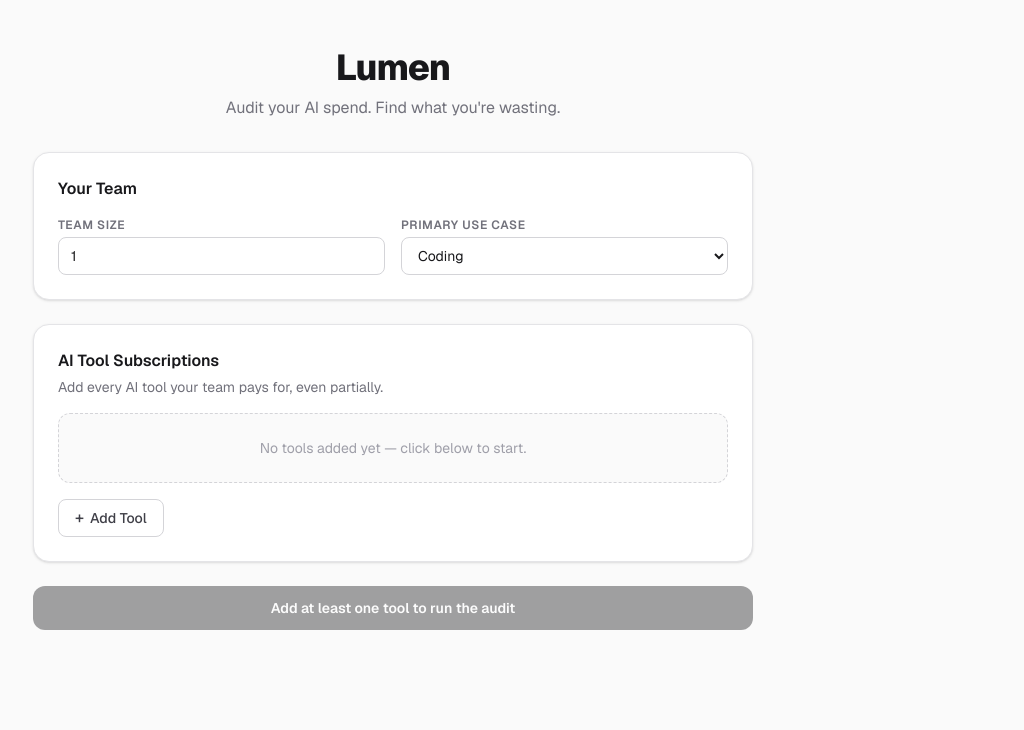
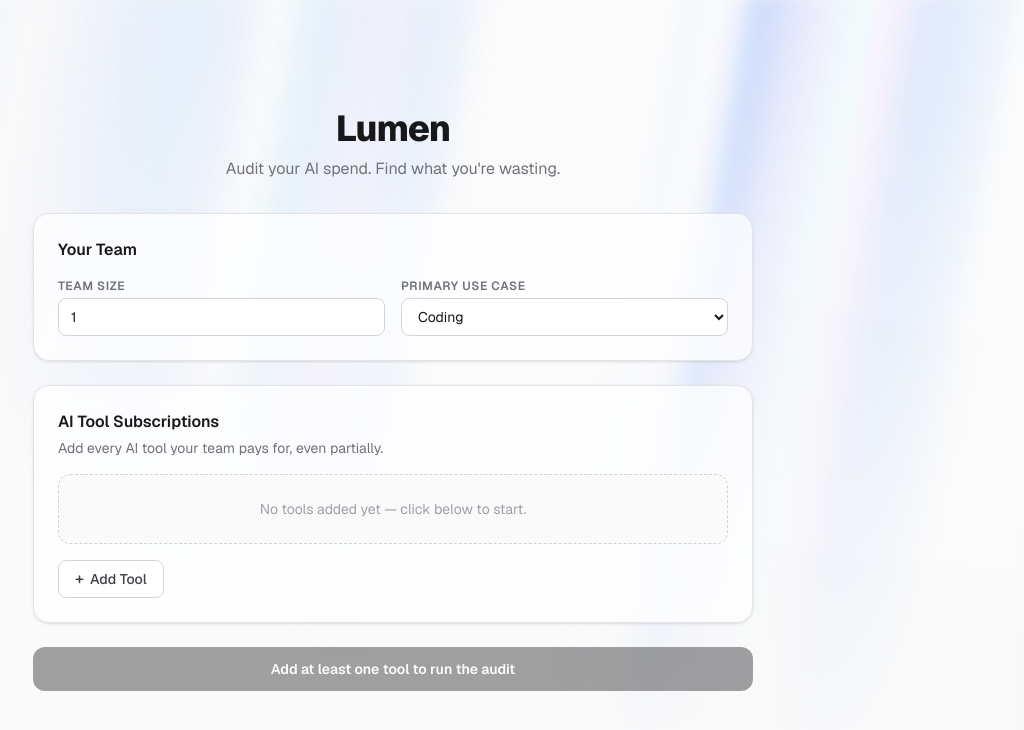
Before and after one commit to AryanSharma48/Lumen, a Next.js app: page / in a window 1280 px wide. Shown: the top 730 px of the page, without its empty margins (247-1271 px from the left). Built offline with nearby package versions, Linux system fonts and the light colour scheme.

Commit message:
feat(ui): integrate animated AuroraBackground and translucent glass form components

```diff
--- a/src/app/globals.css
+++ b/src/app/globals.css
@@ -5,6 +5,17 @@
   --color-foreground: var(--foreground);
   --font-sans: var(--font-geist-sans);
   --font-mono: var(--font-geist-mono);
+
+  --animate-aurora: aurora 60s linear infinite;
+
+  @keyframes aurora {
+    from {
+      background-position: 50% 50%, 50% 50%;
+    }
+    to {
+      background-position: 350% 50%, 350% 50%;
+    }
+  }
 }
 
 :root {
--- a/src/app/page.tsx
+++ b/src/app/page.tsx
@@ -1,6 +1,8 @@
 'use client'
 
+import Image from 'next/image'
 import { useState } from 'react'
+import { AuroraBackground } from '@/components/ui/aurora-background'
 import SpendForm from '@/components/SpendForm'
 import AuditResults from '@/components/AuditResults'
 import { runAudit } from '@/lib/engine'
@@ -19,11 +21,11 @@ export default function Home() {
   }
 
   return (
-    <main className="min-h-screen bg-zinc-50">
+    <AuroraBackground>
       {report === null ? (
         <div className="mx-auto max-w-3xl px-4 py-12 sm:px-6">
           <div className="mb-8 text-center">
-            <h1 className="text-4xl font-extrabold tracking-tight text-zinc-900">
+            <h1 className="flex items-center justify-center gap-3 text-4xl font-extrabold tracking-tight text-zinc-900">
               Lumen
             </h1>
             <p className="mt-2 text-zinc-500">Audit your AI spend. Find what you&apos;re wasting.</p>
@@ -38,6 +40,6 @@ export default function Home() {
           onReset={handleReset}
         />
       )}
-    </main>
+    </AuroraBackground>
   )
 }
--- a/src/components/SpendForm.tsx
+++ b/src/components/SpendForm.tsx
@@ -78,7 +78,7 @@ function reducer(state: FormState, action: Action): FormState {
       return action.payload
 
     case 'SET_TEAM_SIZE':
-      return { ...state, team: { ...state.team, teamSize: action.payload as any } }
+      return { ...state, team: { ...state.team, teamSize: action.payload as unknown as number } }
 
     case 'SET_USE_CASE':
       return { ...state, team: { ...state.team, useCase: action.payload, primaryUseCase: action.payload } }
@@ -114,7 +114,7 @@ function reducer(state: FormState, action: Action): FormState {
         if (recalculateSpend) {
           const price = TOOL_PRICING[updated.name]?.[updated.plan]
           if (price != null) {
-            const currentSeats = (updated.seats as any) === '' ? 1 : Number(updated.seats)
+            const currentSeats = (updated.seats as unknown as string) === '' ? 1 : Number(updated.seats)
             updated.monthlySpend = price * currentSeats
           }
         }
@@ -173,7 +173,7 @@ export default function SpendForm({ onSubmit }: SpendFormProps) {
     (id: string, field: keyof ToolState, raw: string) => {
       const numericFields: (keyof ToolState)[] = ['monthlySpend', 'seats']
       const value = numericFields.includes(field) ? (raw === '' ? '' : parseFloat(raw)) : raw
-      dispatch({ type: 'UPDATE_TOOL', id, field, value: value as any })
+      dispatch({ type: 'UPDATE_TOOL', id, field, value: value as never })
     },
     []
   )
@@ -184,12 +184,12 @@ export default function SpendForm({ onSubmit }: SpendFormProps) {
       ...state,
       team: {
         ...state.team,
-        teamSize: (state.team.teamSize as any) === '' ? 1 : Math.max(1, Number(state.team.teamSize)),
+        teamSize: (state.team.teamSize as unknown as string) === '' ? 1 : Math.max(1, Number(state.team.teamSize)),
       },
       tools: state.tools.map((t) => ({
         ...t,
-        monthlySpend: (t.monthlySpend as any) === '' ? 0 : Number(t.monthlySpend),
-        seats: (t.seats as any) === '' ? 1 : Number(t.seats),
+        monthlySpend: (t.monthlySpend as unknown as string) === '' ? 0 : Number(t.monthlySpend),
+        seats: (t.seats as unknown as string) === '' ? 1 : Number(t.seats),
       })),
     }
     onSubmit(normalizedState)
@@ -201,7 +201,7 @@ export default function SpendForm({ onSubmit }: SpendFormProps) {
     <form onSubmit={handleSubmit} className="space-y-6" noValidate>
 
       {/* ── Team Section ─────────────────────────────────────────────────── */}
-      <section className="rounded-2xl border border-zinc-200 bg-white p-6 shadow-sm">
+      <section className="glass-panel p-6">
         <h2 className="mb-4 text-base font-semibold text-zinc-900">Your Team</h2>
         <div className="grid grid-cols-2 gap-4">
           <div>
@@ -236,7 +236,7 @@ export default function SpendForm({ onSubmit }: SpendFormProps) {
       </section>
 
       {/* ── Tools Section ─────────────────────────────────────────────────── */}
-      <section className="rounded-2xl border border-zinc-200 bg-white p-6 shadow-sm">
+      <section className="glass-panel p-6">
         <h2 className="mb-1 text-base font-semibold text-zinc-900">AI Tool Subscriptions</h2>
         <p className="mb-4 text-sm text-zinc-500">
           Add every AI tool your team pays for, even partially.
--- /dev/null
+++ b/src/components/ui/aurora-background.tsx
@@ -0,0 +1,50 @@
+"use client";
+import { cn } from "@/lib/utils";
+import React, { ReactNode } from "react";
+
+interface AuroraBackgroundProps extends React.HTMLProps<HTMLDivElement> {
+  children: ReactNode;
+  showRadialGradient?: boolean;
+}
+
+export const AuroraBackground = ({
+  className,
+  children,
+  showRadialGradient = true,
+  ...props
+}: AuroraBackgroundProps) => {
+  return (
+    <div
+      className={cn(
+        "relative flex flex-col min-h-screen items-center justify-center bg-zinc-50 text-slate-950 transition-bg",
+        className
+      )}
+      {...props}
+    >
+      <div className="fixed inset-0 overflow-hidden pointer-events-none">
+        <div
+          className={cn(
+            `
+          [--white-gradient:repeating-linear-gradient(100deg,var(--color-white)_0%,var(--color-white)_7%,transparent_10%,transparent_12%,var(--color-white)_16%)]
+          [--aurora:repeating-linear-gradient(100deg,var(--color-blue-500)_10%,var(--color-indigo-300)_15%,var(--color-blue-300)_20%,var(--color-violet-200)_25%,var(--color-blue-400)_30%)]
+          [background-image:var(--white-gradient),var(--aurora)]
+          [background-size:300%,_200%]
+          [background-position:50%_50%,50%_50%]
+          filter blur-[10px] invert
+          after:content-[""] after:absolute after:inset-0 after:[background-image:var(--white-gradient),var(--aurora)]
+          after:[background-size:200%,_100%]
+          after:animate-aurora after:[background-attachment:fixed] after:mix-blend-difference
+          pointer-events-none
+          absolute -inset-[10px] opacity-50 will-change-transform`,
+
+            showRadialGradient &&
+              `[mask-image:radial-gradient(ellipse_at_100%_0%,black_10%,transparent_70%)]`
+          )}
+        ></div>
+      </div>
+      <div className="relative z-10 w-full">
+        {children}
+      </div>
+    </div>
+  );
+};
--- /dev/null
+++ b/src/lib/utils.ts
@@ -0,0 +1,6 @@
+import { type ClassValue, clsx } from "clsx"
+import { twMerge } from "tailwind-merge"
+
+export function cn(...inputs: ClassValue[]) {
+  return twMerge(clsx(inputs))
+}
```
Also changed, not shown: package.json (+6 -1 lines), 1 other file (tests, documents, lock files or other folders).
